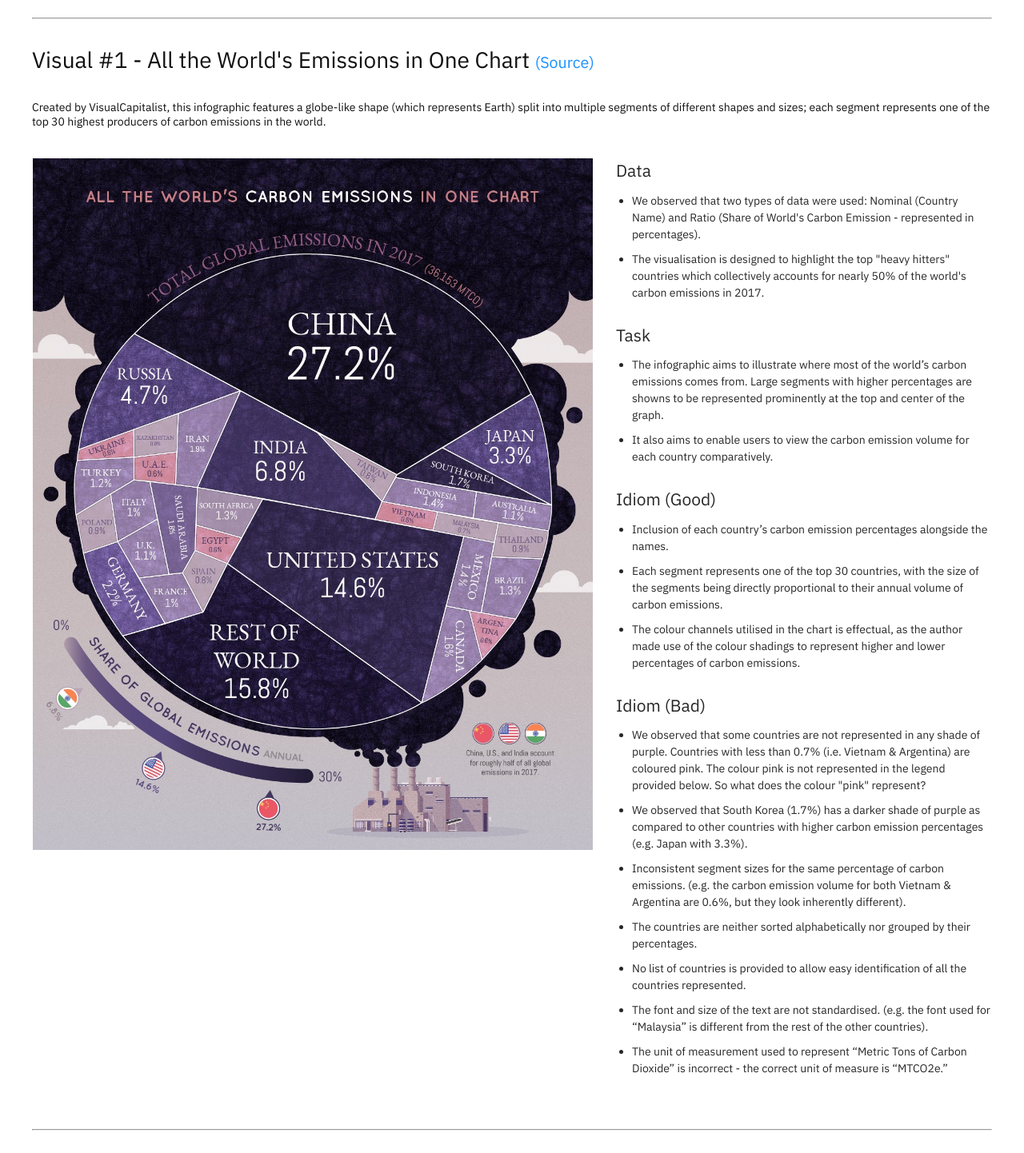
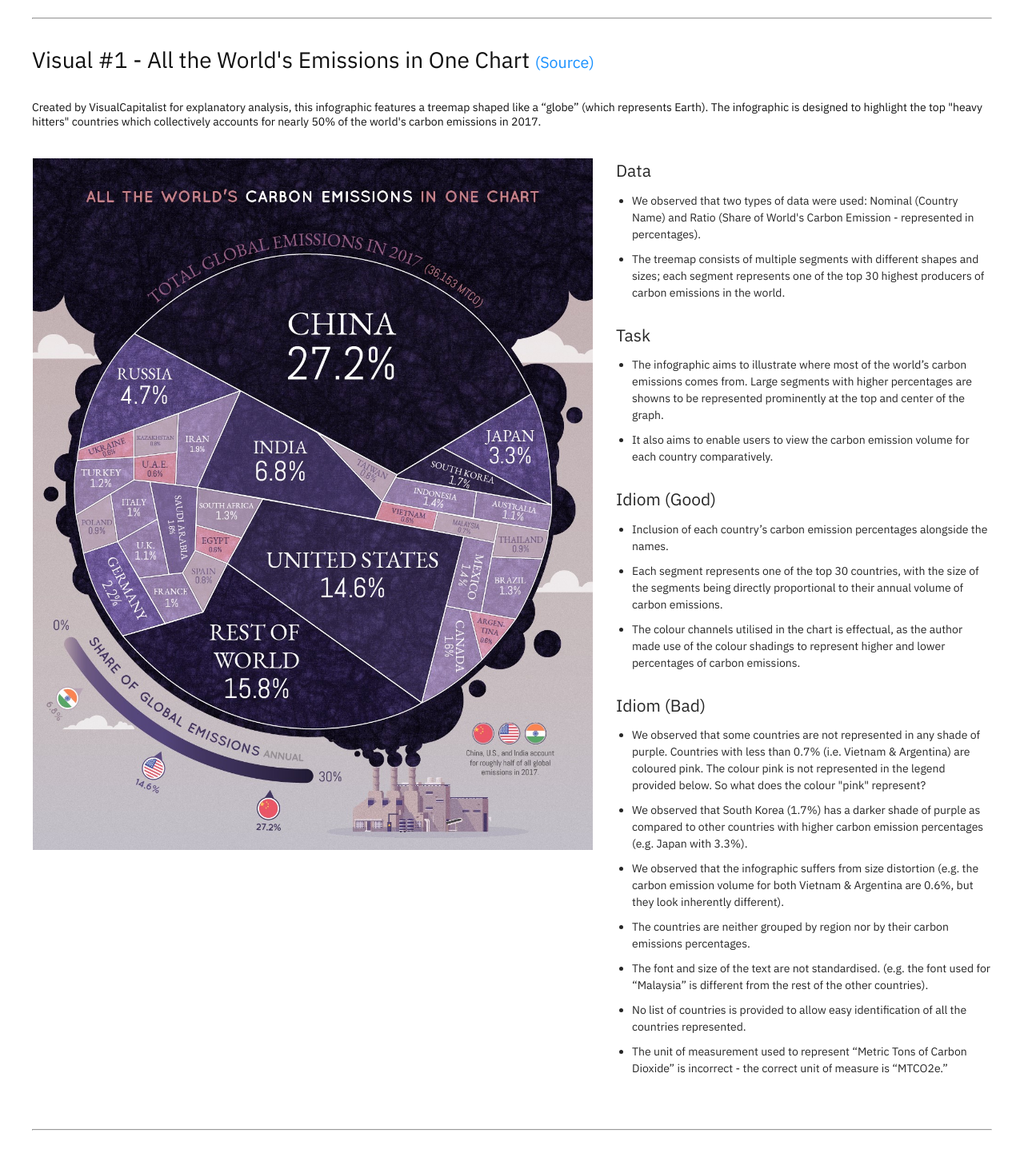
Before and after one commit to 1702538/CSC3007-project, a React (Create React App) app: page / in a window 1280 px wide. Shown: the part 1020-2462 px from the top of the page at 80% size. Built offline with nearby package versions, Linux system fonts and the light colour scheme.

Commit message:
Update MilestoneOneComponent.js

```diff
--- a/src/Components/MilestoneOneComponent.js
+++ b/src/Components/MilestoneOneComponent.js
@@ -146,10 +146,11 @@ function MilestoneOne() {
               lineHeight: "1.3em",
             }}
           >
-            Created by VisualCapitalist, this infographic features a globe-like
-            shape (which represents Earth) split into multiple segments of
-            different shapes and sizes; each segment represents one of the top
-            30 highest producers of carbon emissions in the world.
+            Created by VisualCapitalist for explanatory analysis, this
+            infographic features a treemap shaped like a “globe” (which
+            represents Earth). The infographic is designed to highlight the top
+            "heavy hitters" countries which collectively accounts for nearly 50%
+            of the world's carbon emissions in 2017.
           </p>
           <br />
 
@@ -176,9 +177,9 @@ function MilestoneOne() {
                     represented in percentages).
                   </li>
                   <li>
-                    The visualisation is designed to highlight the top "heavy
-                    hitters" countries which collectively accounts for nearly
-                    50% of the world's carbon emissions in 2017.
+                    The treemap consists of multiple segments with different
+                    shapes and sizes; each segment represents one of the top 30
+                    highest producers of carbon emissions in the world.
                   </li>
                 </ul>
               </tr>
@@ -260,22 +261,22 @@ function MilestoneOne() {
                     emission percentages (e.g. Japan with 3.3%).
                   </li>
                   <li>
-                    Inconsistent segment sizes for the same percentage of carbon
-                    emissions. (e.g. the carbon emission volume for both Vietnam
+                    We observed that the infographic suffers from size
+                    distortion (e.g. the carbon emission volume for both Vietnam
                     & Argentina are 0.6%, but they look inherently different).
                   </li>
                   <li>
-                    The countries are neither sorted alphabetically nor grouped
-                    by their percentages.
-                  </li>
-                  <li>
-                    No list of countries is provided to allow easy
-                    identification of all the countries represented.
+                    The countries are neither grouped by region nor by their
+                    carbon emissions percentages.
                   </li>
                   <li>
                     The font and size of the text are not standardised. (e.g.
                     the font used for “Malaysia” is different from the rest of
                     the other countries).
+                  </li>
+                  <li>
+                    No list of countries is provided to allow easy
+                    identification of all the countries represented.
                   </li>
                   <li>
                     The unit of measurement used to represent “Metric Tons of
@@ -437,11 +438,11 @@ function MilestoneOne() {
               lineHeight: "1.3em",
             }}
           >
-            Created by Matt Dzugan, this infographic provides a world map-view
-            of the concentration of Fine Particulate Matter (PM2.5) for each of
-            the countries; countries with high PM2.5 concentrations will have a
-            darker shade of brown, while countries with lower concentrations
-            will have a dark shade of blue.
+            Created by Matt Dzugan for explanatory analysis, this infographic
+            provides a world map-view of the concentration of Fine Particulate
+            Matter (PM2.5) for each of the countries; countries with high PM2.5
+            concentrations will have a darker shade of brown, while countries
+            with lower concentrations will have a dark shade of blue.
           </p>
           <table
             with={window.innerWidth}
```
